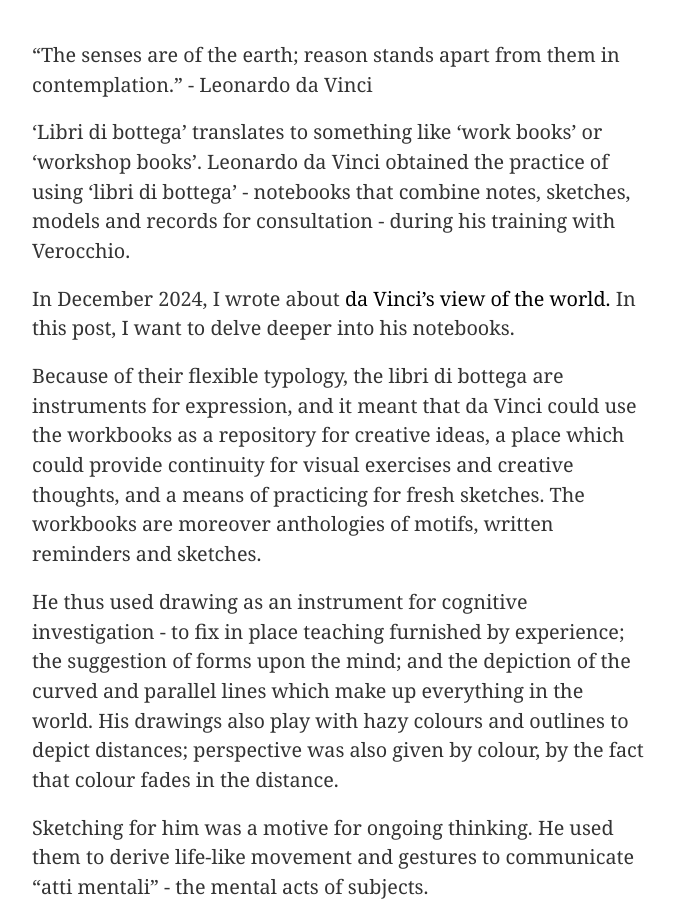
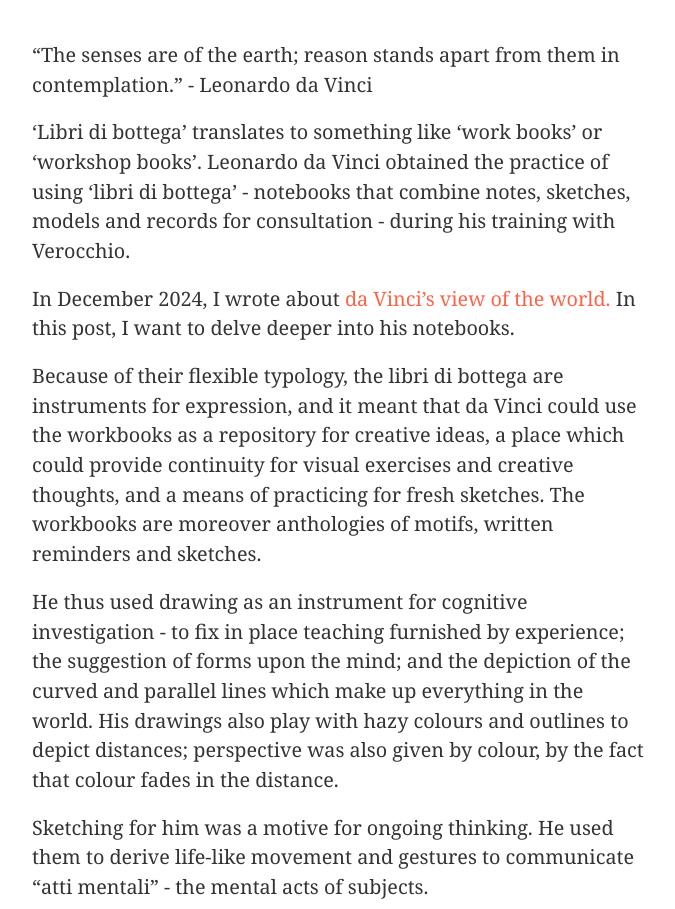
Before and after one commit to ellis-bio/ellisjalia, a Jekyll site: the page built from index.md, in a window 1280 px wide. Shown: the part 610-1519 px from the top of the page, without its empty margins (302-977 px from the left). Built offline with Jekyll 4.4.1, drawn with Linux system fonts in a browser that asks for light colours; grey boxes are pictures that could not be loaded.

Commit message:
Update to index

```diff
--- a/index.md
+++ b/index.md
@@ -34,7 +34,7 @@ a:hover {
 
 <p style="font-size:1.10em;">‘Libri di bottega’ translates to something like ‘work books’ or ‘workshop books’. Leonardo da Vinci obtained the practice of using ‘libri di bottega’ - notebooks that combine notes, sketches, models and records for consultation - during his training with Verocchio.</p>
 
-<p style="font-size:1.10em;">In December 2024, I wrote about <a href="https://ellisjalia.com/2024/12/05/the-mind-of-leonardo/">da Vinci’s view of the world.</a> In this post, I want to delve deeper into his notebooks.</p>
+<p style="font-size:1.10em;">In December 2024, I wrote about <a href="https://ellisjalia.com/2024/12/05/the-mind-of-leonardo/" style="color:tomato">da Vinci’s view of the world.</a> In this post, I want to delve deeper into his notebooks.</p>
 
 <p style="font-size:1.10em;">Because of their flexible typology, the libri di bottega are instruments for expression, and it meant that da Vinci could use the workbooks as a repository for creative ideas, a place which could provide continuity for visual exercises and creative thoughts, and a means of practicing for fresh sketches. The workbooks are moreover anthologies of motifs, written reminders and sketches.</p>
 
```
